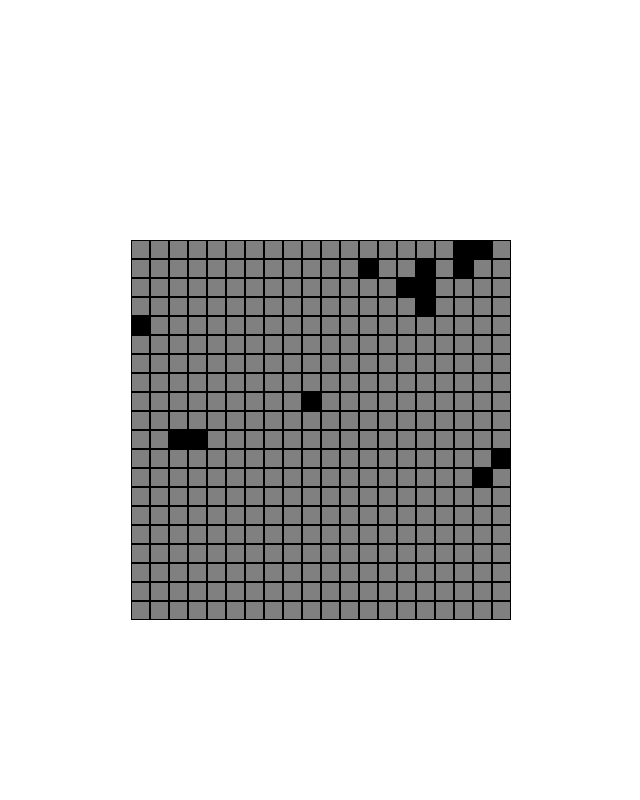
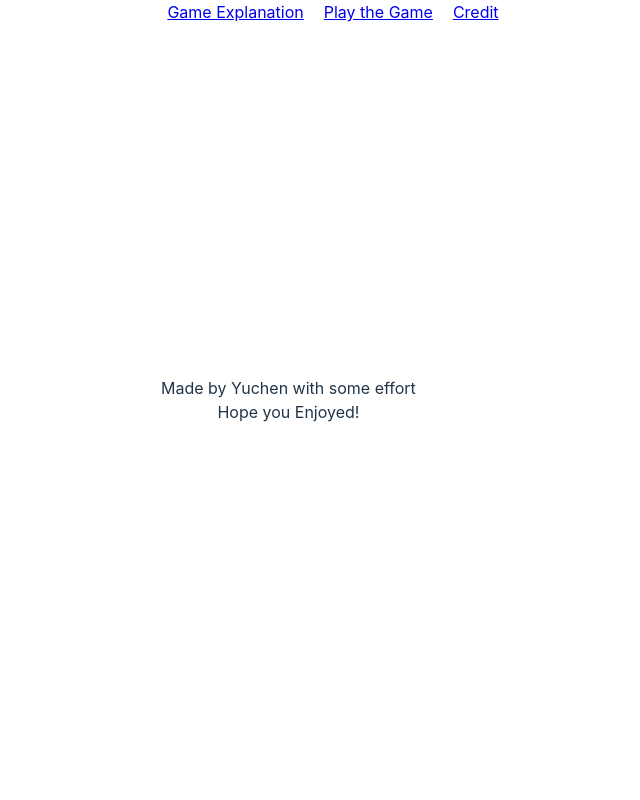
Before and after one commit to jiangsirm/webdev2024, a React (Vite) app in the folder project2/Yuchen_Jiang_Assignment2/: page /credit in a window 1280 px wide. Shown: the top 800 px of the page, without its empty margins (319-959 px from the left). Built offline with nearby package versions, Linux system fonts and the light colour scheme.

Commit message:
NavBarWithThreePages

```diff
--- a/project2/Yuchen_Jiang_Assignment2/index.html
+++ b/project2/Yuchen_Jiang_Assignment2/index.html
@@ -2,7 +2,7 @@
 <html lang="en">
   <head>
     <meta charset="UTF-8" />
-    <link rel="icon" type="image/svg+xml" href="/vite.svg" />
+    <link rel="icon" type="image/svg+xml" href="./src/assets/icon.svg" />
     <meta name="viewport" content="width=device-width, initial-scale=1.0" />
     <title>Conway's Game of Live</title>
   </head>
--- a/project2/Yuchen_Jiang_Assignment2/package.json
+++ b/project2/Yuchen_Jiang_Assignment2/package.json
@@ -11,7 +11,9 @@
   },
   "dependencies": {
     "react": "^18.2.0",
-    "react-dom": "^18.2.0"
+    "react-dom": "^18.2.0",
+    "react-router": "^6.22.3",
+    "react-router-dom": "^6.22.3"
   },
   "devDependencies": {
     "@types/react": "^18.2.56",
--- /dev/null
+++ b/project2/Yuchen_Jiang_Assignment2/src/Credit.css
@@ -0,0 +1,6 @@
+.credit {
+    display: flex;
+    justify-content: center;
+    align-items: center;
+    text-align: center;
+}
--- /dev/null
+++ b/project2/Yuchen_Jiang_Assignment2/src/Credit.jsx
@@ -0,0 +1,9 @@
+import "./Credit.css"
+export default function Credit () {
+    return (
+        <div className="credit">
+            Made by Yuchen with some effort<br></br>
+            Hope you Enjoyed!
+        </div>
+    )
+}
--- a/project2/Yuchen_Jiang_Assignment2/src/GameIntro.jsx
+++ b/project2/Yuchen_Jiang_Assignment2/src/GameIntro.jsx
@@ -13,7 +13,6 @@ export function GameIntro() {
                 <ul>
                     <h3>For a space that is populated:</h3>
                     <li>Each cell with one or no neighbors dies, as if by solitude.</li>
-                    <img src={image1} width={"500px"}/>
                     <li>Each cell with four or more neighbors dies, as if by overpopulation.</li>
                     <li>Each cell with two or three neighbors survives.</li>
                 </ul>
--- a/project2/Yuchen_Jiang_Assignment2/src/GridGenerator.jsx
+++ b/project2/Yuchen_Jiang_Assignment2/src/GridGenerator.jsx
@@ -9,7 +9,7 @@ import CellInfo from "./CellInfo.jsx";
 import {getRandomCells, getHeatDegree, getLiveCells} from "./GridUtilities.js";
 import getNextGrid from "./GetNextGrid.js";
 
-export function Grid() {
+export default function Grid() {
     const [gridWidth, setGridWidth] = useState(20);
     const [gridHeight, setGridHeight] = useState(20);
     const [boxClass, setBoxClass] = useState(getRandomCells(gridWidth, gridHeight));
--- /dev/null
+++ b/project2/Yuchen_Jiang_Assignment2/src/NavBar.css
@@ -0,0 +1,11 @@
+.NavBarContainer {
+    display: flex;
+    justify-content: center;
+    align-items: center;
+    flex-direction: row;
+    gap: 20px;
+    padding: 0px;
+    position: fixed;
+    top: 0px;
+    left: 38vw;
+}
--- /dev/null
+++ b/project2/Yuchen_Jiang_Assignment2/src/NavBar.jsx
@@ -0,0 +1,25 @@
+import { Outlet, Link } from "react-router-dom";
+import "./NavBar.css"
+
+const NavBar = () => {
+  return (
+    <div>
+      <nav>
+        <div className="NavBarContainer">
+          <div>
+            <Link to="/">Game Explanation</Link>
+          </div>
+          <div>
+            <Link to="/grid">Play the Game</Link>
+          </div>
+          <div>
+            <Link to="/credit">Credit</Link>
+          </div>
+        </div>
+      </nav>
+      <Outlet />
+    </div>
+  )
+};
+
+export default NavBar;
--- a/project2/Yuchen_Jiang_Assignment2/src/main.jsx
+++ b/project2/Yuchen_Jiang_Assignment2/src/main.jsx
@@ -1,12 +1,27 @@
-import React from 'react'
+import React, { Children } from 'react'
 import ReactDOM from 'react-dom/client'
 import './index.css'
-import { Grid } from './GridGenerator.jsx'
-import {GameIntro} from "./GameIntro.jsx"
+import Grid from './GridGenerator.jsx'
+import { GameIntro } from "./GameIntro.jsx"
+import NavBar from './NavBar.jsx'
+import Credit from './Credit.jsx'
+
+import {
+  BrowserRouter,
+  Route,
+  Routes,
+} from "react-router-dom";
 
 ReactDOM.createRoot(document.getElementById('root')).render(
   <React.StrictMode>
-    <Grid/>
-    <GameIntro></GameIntro>
+    <BrowserRouter>
+      <Routes>
+        <Route path="/" element={<NavBar/>}>
+          <Route index element={<GameIntro/>} />
+          <Route path="/grid" element={<Grid/>} />
+          <Route path="/credit" element={<Credit/>} />
+        </Route>
+      </Routes>
+    </BrowserRouter>
   </React.StrictMode>,
 )
```
Also changed, not shown: project2/Yuchen_Jiang_Assignment2/src/assets/icon.svg (added), 1 other file (tests, documents, lock files or other folders).
